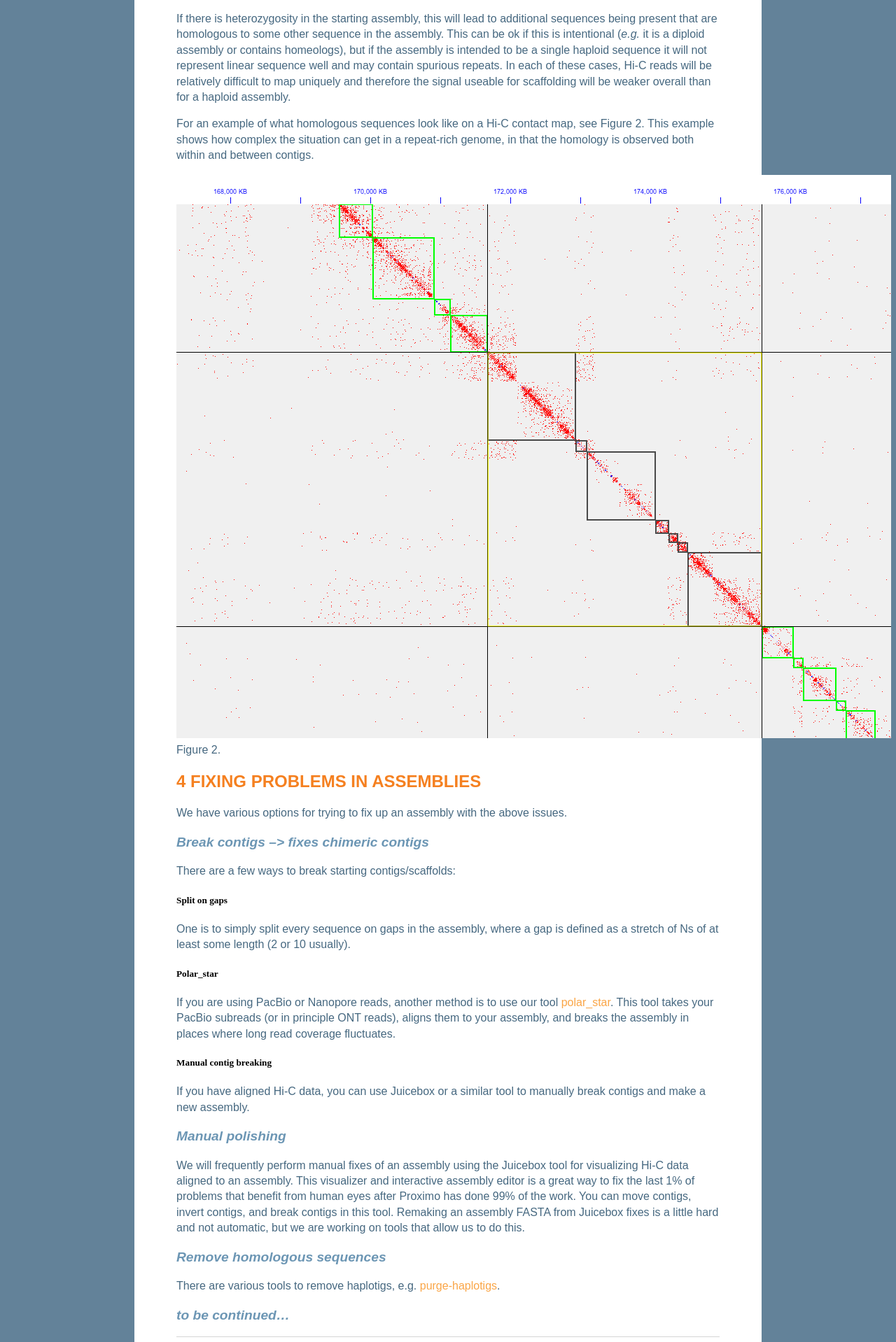
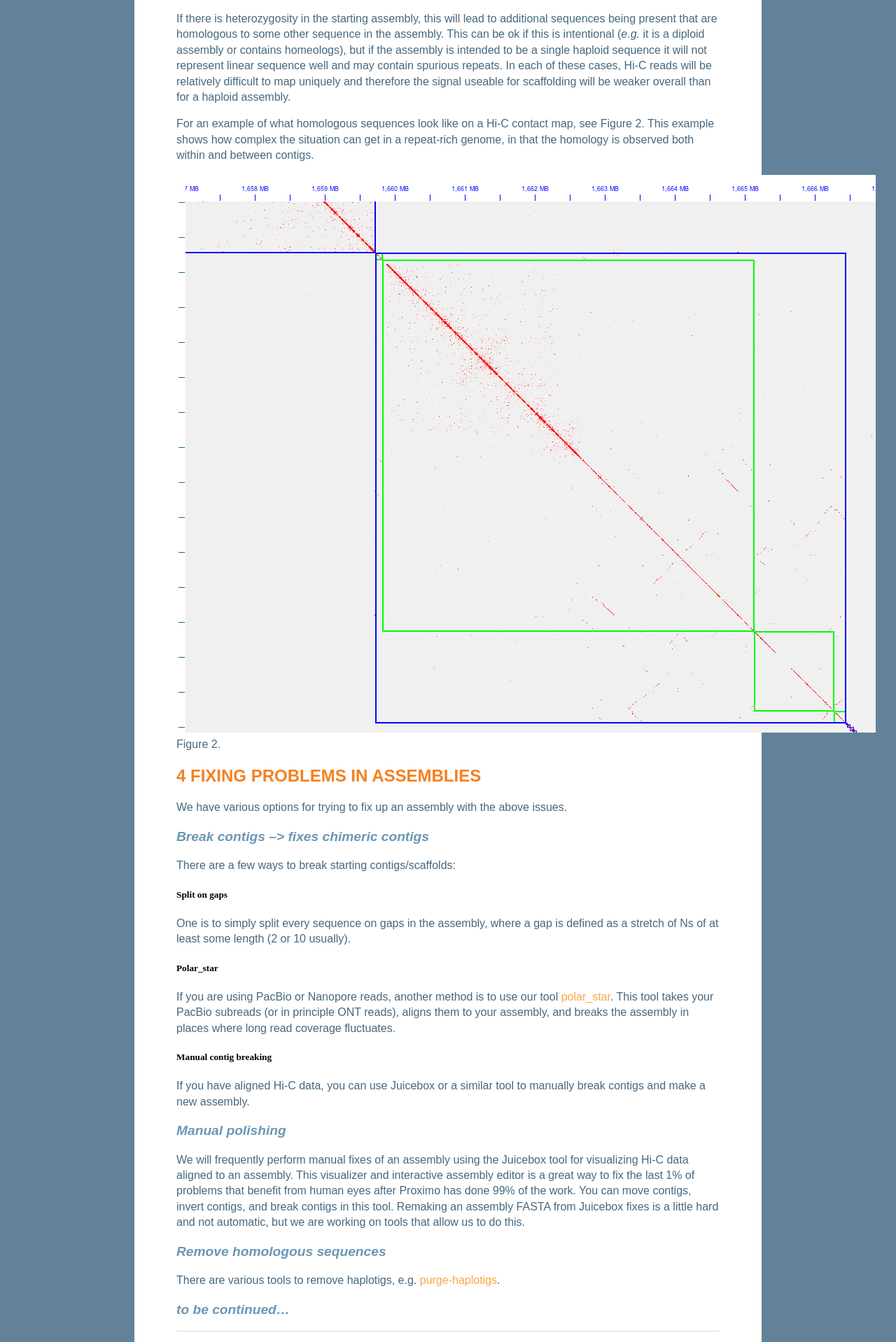
Before and after one commit to phasegenomics/phasegenomics.github.io, a Jekyll site: the page built from _posts/2018-09-20-starting-assembly-guidelines.md, in a window 1280 px wide. Shown: the part 3643-5561 px from the top of the page at 70% size. Built offline with Jekyll 4.4.1, drawn with Linux system fonts in a browser that asks for light colours.

Commit message:
Update 2018-09-20-starting-assembly-guidelines.md
Update image link

```diff
--- a/_posts/2018-09-20-starting-assembly-guidelines.md
+++ b/_posts/2018-09-20-starting-assembly-guidelines.md
@@ -85,7 +85,7 @@ If there is heterozygosity in the starting assembly, this will lead to additiona
 
 For an example of what homologous sequences look like on a Hi-C contact map, see Figure 2. This example shows how complex the situation can get in a repeat-rich genome, in that the homology is observed both within and between contigs.
 
-![homology within and between contigs](https://phasegenomics.github.io/images/chimeric_contigs.png)
+![homology within and between contigs](https://phasegenomics.github.io/images/homologous_contigs.png)
 Figure 2.
 
 
```
